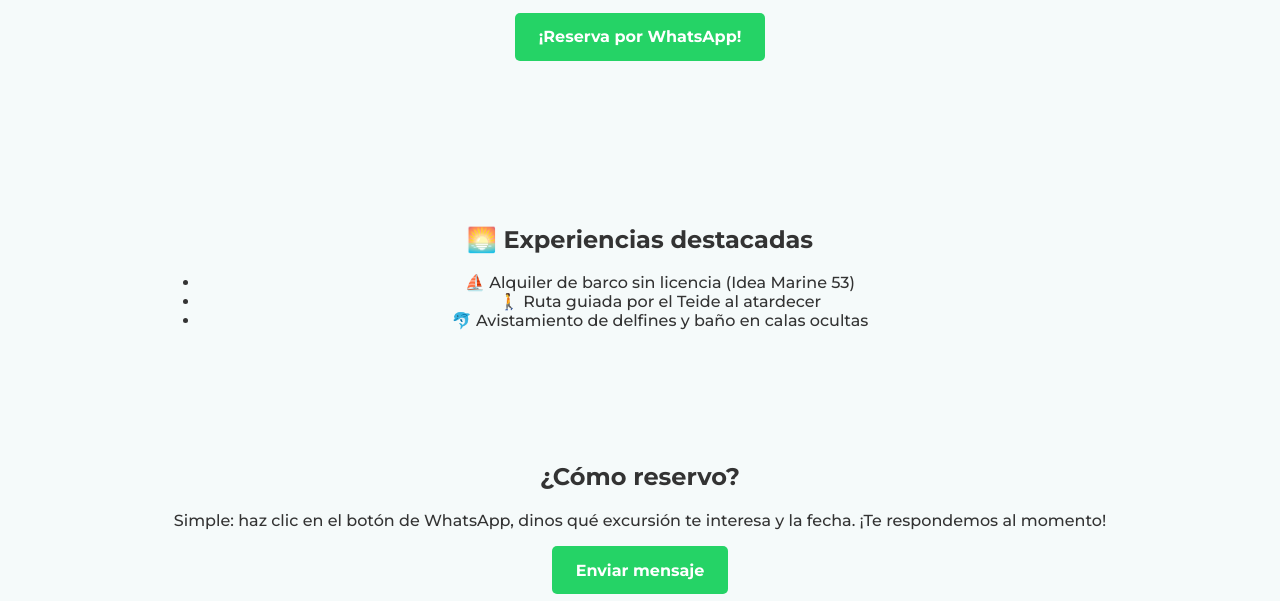
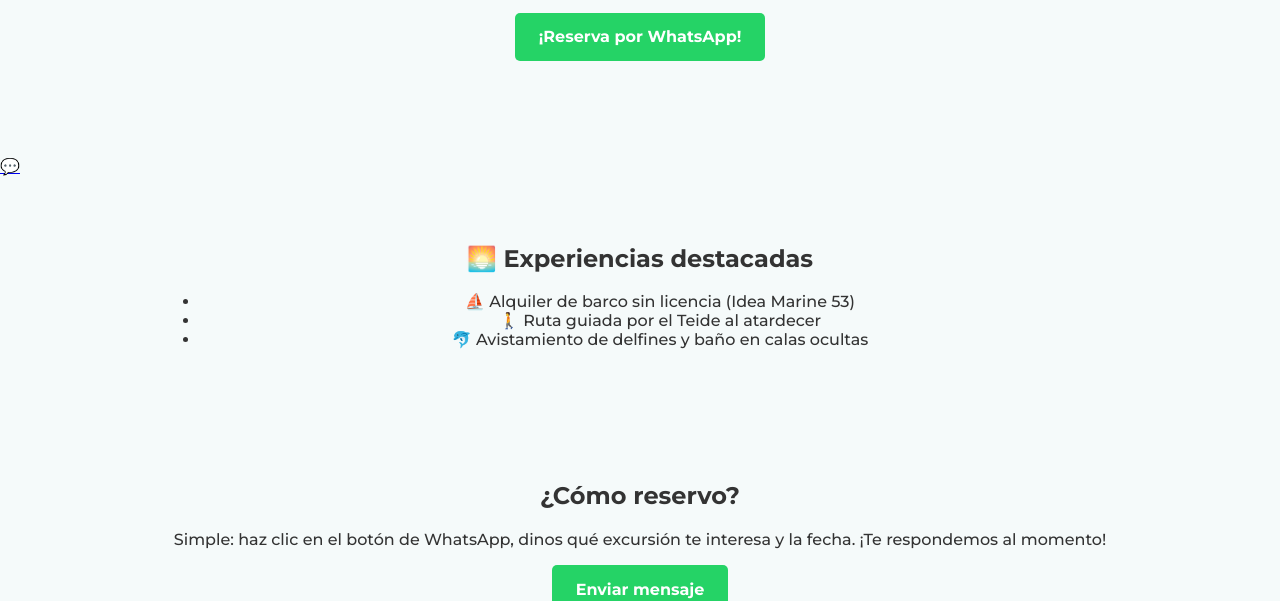
Before and after one commit to reiniercg/chento, a plain HTML site: page index.html in a window 1280 px wide. Shown: the part 200-801 px from the top of the page. Drawn offline with Linux system fonts and the light colour scheme.

Commit message:
Update index.html

```diff
--- a/index.html
+++ b/index.html
@@ -15,6 +15,13 @@
     <a href="https://wa.me/684792506?text=Hola%20quiero%20reservar%20una%20excursi%C3%B3n%20con%20Chento-Ben" target="_blank" class="btn-whatsapp">¡Reserva por WhatsApp!</a>
 </div>
 </header>
+
+    <!-- Botón flotante WhatsApp -->
+    <a class="floating-whatsapp"
+    href="https://wa.me/684792506?text=Hola%20quiero%20reservar%20una%20excursi%C3%B3n%20con%20Chento-Ben"
+    target="_blank" title="Chatear por WhatsApp">
+    💬
+    </a>
 
 <section class="experiences">
 <div class="container">
```
